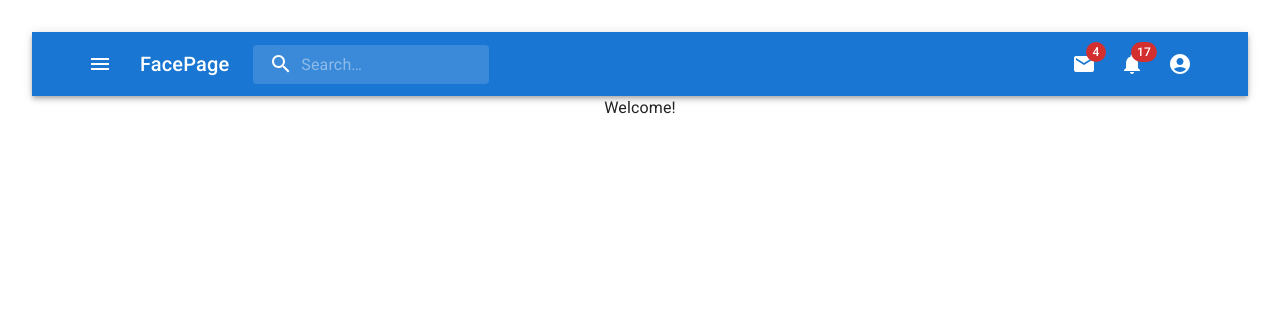
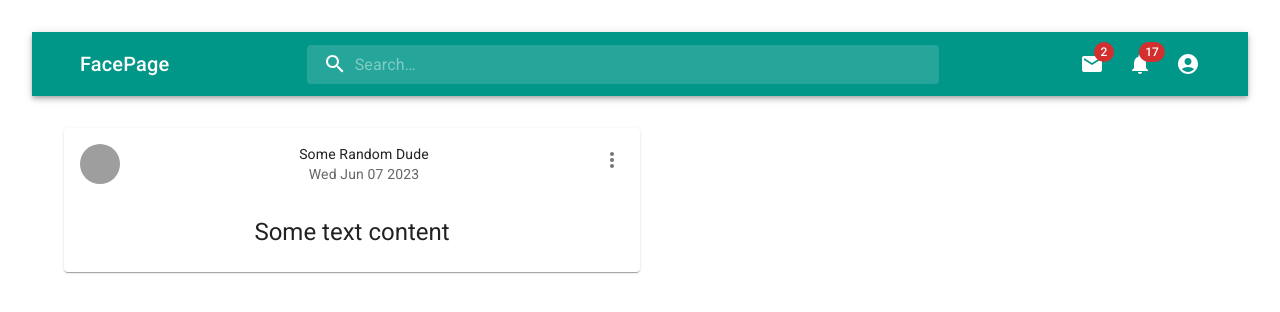
Before and after one commit to Saga-sanga/socialReact, a React (Vite) app: page / in a window 1280 px wide. Shown: the top 312 px of the page. Built offline with nearby package versions, Linux system fonts and the light colour scheme; grey boxes are pictures that could not be loaded.

Commit message:
Feat: Add Post Card, Refactor layout

```diff
--- a/src/App.tsx
+++ b/src/App.tsx
@@ -1,11 +1,10 @@
-import { useContext, useEffect, useState } from "react";
+import { useEffect, useState } from "react";
 import { Routes, Route, useNavigate } from "react-router-dom";
 import SignInSide from "./pages/SignInSide";
 import SignUp from "./pages/SignUp";
 import Home from "./pages/Home";
 import NoMatch from "./pages/404";
 // import {AuthContext} from "./hooks/AuthContext"
-import { AuthProvider } from "./components/AuthProvider";
 import "./App.css";
 import { useAuth } from "./hooks/AuthContext";
 import { ProtectedRoute } from "./components/ProtectedRoute";
@@ -23,7 +22,6 @@ function App() {
   // }, [navigate, user]);
 
   return (
-    <AuthProvider>
     <Routes>
       <Route
         path="/"
@@ -37,7 +35,6 @@ function App() {
       <Route path="/signup" element={<SignUp />}></Route>
       <Route path="*" element={<NoMatch />}></Route>
     </Routes>
-    </AuthProvider>
   );
 }
 
--- a/src/components/Layout.tsx
+++ b/src/components/Layout.tsx
@@ -1,12 +1,12 @@
-import { ThemeProvider, createTheme } from "@mui/material/styles";
 import { PropsWithChildren } from "react";
+import NavBar from "./NavBar";
 
-const defaultTheme = createTheme();
-
-export function Layout({children}: PropsWithChildren) {
+// TODO: Create layout
+export function Layout({ children }: PropsWithChildren) {
   return (
-    <ThemeProvider theme={defaultTheme}>
+    <>
+      <NavBar />
       {children}
-    </ThemeProvider>
-  )
+    </>
+  );
 }
--- a/src/components/NavBar.tsx
+++ b/src/components/NavBar.tsx
@@ -1,65 +1,65 @@
-import * as React from 'react';
-import { styled, alpha } from '@mui/material/styles';
-import AppBar from '@mui/material/AppBar';
-import Box from '@mui/material/Box';
-import Toolbar from '@mui/material/Toolbar';
-import IconButton from '@mui/material/IconButton';
-import Typography from '@mui/material/Typography';
-import InputBase from '@mui/material/InputBase';
-import Badge from '@mui/material/Badge';
-import MenuItem from '@mui/material/MenuItem';
-import Menu from '@mui/material/Menu';
-import MenuIcon from '@mui/icons-material/Menu';
-import SearchIcon from '@mui/icons-material/Search';
-import AccountCircle from '@mui/icons-material/AccountCircle';
-import MailIcon from '@mui/icons-material/Mail';
-import NotificationsIcon from '@mui/icons-material/Notifications';
-import MoreIcon from '@mui/icons-material/MoreVert';
-import { useAuth } from '../hooks/AuthContext';
-import { Container } from '@mui/material';
+import * as React from "react";
+import { styled, alpha } from "@mui/material/styles";
+import AppBar from "@mui/material/AppBar";
+import Box from "@mui/material/Box";
+import Toolbar from "@mui/material/Toolbar";
+import IconButton from "@mui/material/IconButton";
+import Typography from "@mui/material/Typography";
+import InputBase from "@mui/material/InputBase";
+import Badge from "@mui/material/Badge";
+import MenuItem from "@mui/material/MenuItem";
+import Menu from "@mui/material/Menu";
+import MenuIcon from "@mui/icons-material/Menu";
+import SearchIcon from "@mui/icons-material/Search";
+import AccountCircle from "@mui/icons-material/AccountCircle";
+import MailIcon from "@mui/icons-material/Mail";
+import NotificationsIcon from "@mui/icons-material/Notifications";
+import MoreIcon from "@mui/icons-material/MoreVert";
+import { useAuth } from "../hooks/AuthContext";
+import { Container } from "@mui/material";
 
-const Search = styled('div')(({ theme }) => ({
-  position: 'relative',
+const Search = styled("div")(({ theme }) => ({
+  position: "relative",
   borderRadius: theme.shape.borderRadius,
   backgroundColor: alpha(theme.palette.common.white, 0.15),
-  '&:hover': {
+  "&:hover": {
     backgroundColor: alpha(theme.palette.common.white, 0.25),
   },
   marginRight: theme.spacing(2),
   marginLeft: 0,
-  width: '100%',
-  [theme.breakpoints.up('sm')]: {
+  width: "100%",
+  [theme.breakpoints.up("sm")]: {
     marginLeft: theme.spacing(3),
-    width: 'auto',
+    width: "auto",
   },
 }));
 
-const SearchIconWrapper = styled('div')(({ theme }) => ({
+const SearchIconWrapper = styled("div")(({ theme }) => ({
   padding: theme.spacing(0, 2),
-  height: '100%',
-  position: 'absolute',
-  pointerEvents: 'none',
-  display: 'flex',
-  alignItems: 'center',
-  justifyContent: 'center',
+  height: "100%",
+  position: "absolute",
+  pointerEvents: "none",
+  display: "flex",
+  alignItems: "center",
+  justifyContent: "center",
 }));
 
 const StyledInputBase = styled(InputBase)(({ theme }) => ({
-  color: 'inherit',
-  '& .MuiInputBase-input': {
+  color: "inherit",
+  "& .MuiInputBase-input": {
     padding: theme.spacing(1, 1, 1, 0),
     // vertical padding + font size from searchIcon
     paddingLeft: `calc(1em + ${theme.spacing(4)})`,
-    transition: theme.transitions.create('width'),
-    width: '100%',
-    [theme.breakpoints.up('md')]: {
-      width: '20ch',
-    },
+    transition: theme.transitions.create("width"),
+    width: "45vw",
+    // [theme.breakpoints.up("md")]: {
+    //   width: "50ch",
+    // },
   },
 }));
 
 export default function PrimarySearchAppBar() {
-  const {user, logout} = useAuth();
+  const { user, logout } = useAuth();
   const [anchorEl, setAnchorEl] = React.useState<null | HTMLElement>(null);
   const [mobileMoreAnchorEl, setMobileMoreAnchorEl] =
     React.useState<null | HTMLElement>(null);
@@ -88,21 +88,21 @@ export default function PrimarySearchAppBar() {
     logout?.();
     setAnchorEl(null);
     handleMobileMenuClose();
-  }
+  };
 
-  const menuId = 'primary-search-account-menu';
+  const menuId = "primary-search-account-menu";
   const renderMenu = (
     <Menu
       anchorEl={anchorEl}
       anchorOrigin={{
-        vertical: 'top',
-        horizontal: 'right',
+        vertical: "top",
+        horizontal: "right",
       }}
       id={menuId}
       keepMounted
       transformOrigin={{
-        vertical: 'top',
-        horizontal: 'right',
+        vertical: "top",
+        horizontal: "right",
       }}
       open={isMenuOpen}
       onClose={handleMenuClose}
@@ -113,19 +113,19 @@ export default function PrimarySearchAppBar() {
     </Menu>
   );
 
-  const mobileMenuId = 'primary-search-account-menu-mobile';
+  const mobileMenuId = "primary-search-account-menu-mobile";
   const renderMobileMenu = (
     <Menu
       anchorEl={mobileMoreAnchorEl}
       anchorOrigin={{
-        vertical: 'top',
-        horizontal: 'right',
+        vertical: "top",
+        horizontal: "right",
       }}
       id={mobileMenuId}
       keepMounted
       transformOrigin={{
-        vertical: 'top',
-        horizontal: 'right',
+        vertical: "top",
+        horizontal: "right",
       }}
       open={isMobileMenuOpen}
       onClose={handleMobileMenuClose}
@@ -168,9 +168,9 @@ export default function PrimarySearchAppBar() {
   return (
     <Box sx={{ flexGrow: 1 }}>
       <AppBar position="static">
-        <Container maxWidth="lg">
+        <Container maxWidth="xl">
           <Toolbar>
-            <IconButton
+            {/* <IconButton
               size="large"
               edge="start"
               color="inherit"
@@ -178,28 +178,33 @@ export default function PrimarySearchAppBar() {
               sx={{ mr: 2 }}
             >
               <MenuIcon />
-            </IconButton>
+            </IconButton> */}
             <Typography
               variant="h6"
               noWrap
               component="div"
-              sx={{ display: { xs: 'none', sm: 'block' } }}
+              sx={{ display: { xs: "none", sm: "block" } }}
             >
               FacePage
             </Typography>
+            <Box sx={{ flexGrow: 1 }} />
             <Search>
               <SearchIconWrapper>
                 <SearchIcon />
               </SearchIconWrapper>
               <StyledInputBase
                 placeholder="Search…"
-                inputProps={{ 'aria-label': 'search' }}
+                inputProps={{ "aria-label": "search" }}
               />
             </Search>
             <Box sx={{ flexGrow: 1 }} />
-            <Box sx={{ display: { xs: 'none', md: 'flex' } }}>
-              <IconButton size="large" aria-label="show 4 new mails" color="inherit">
-                <Badge badgeContent={4} color="error">
+            <Box sx={{ display: { xs: "none", md: "flex" } }}>
+              <IconButton
+                size="large"
+                aria-label="show 4 new mails"
+                color="inherit"
+              >
+                <Badge badgeContent={2} color="error">
                   <MailIcon />
                 </Badge>
               </IconButton>
@@ -224,7 +229,7 @@ export default function PrimarySearchAppBar() {
                 <AccountCircle />
               </IconButton>
             </Box>
-            <Box sx={{ display: { xs: 'flex', md: 'none' } }}>
+            <Box sx={{ display: { xs: "flex", md: "none" } }}>
               <IconButton
                 size="large"
                 aria-label="show more"
--- /dev/null
+++ b/src/components/PostCard.tsx
@@ -0,0 +1,25 @@
+import { Avatar, Card, CardContent, CardHeader, Typography } from "@mui/material";
+import IconButton from '@mui/material/IconButton';
+import MoreVertIcon from '@mui/icons-material/MoreVert';
+
+export function PostCard() {
+  return (
+    <Card className="max-w-xl">
+      <CardHeader
+        avatar={
+          <Avatar alt="Rajmi Ulda" aria-label="Rajmi Ulda" src="https://mui.com/static/images/avatar/2.jpg"/>
+        }
+        action={
+          <IconButton aria-label="settings">
+            <MoreVertIcon />
+          </IconButton>
+        }
+        title="Some Random Dude"
+        subheader={new Date().toDateString()}
+      />
+      <CardContent>
+        <Typography variant="h5">Some text content</Typography>
+      </CardContent>
+    </Card>
+  );
+}
--- a/src/main.tsx
+++ b/src/main.tsx
@@ -1,17 +1,34 @@
-import React from 'react'
-import ReactDOM from 'react-dom/client'
-import App from './App.tsx'
-import {BrowserRouter as Router} from "react-router-dom"
-import './index.css'
-import '@fontsource/roboto/300.css';
-import '@fontsource/roboto/400.css';
-import '@fontsource/roboto/500.css';
-import '@fontsource/roboto/700.css';
+import React from "react";
+import ReactDOM from "react-dom/client";
+import App from "./App.tsx";
+import { BrowserRouter as Router } from "react-router-dom";
+import { ThemeProvider, createTheme } from "@mui/material/styles";
+import { AuthProvider } from "./components/AuthProvider";
+import "./index.css";
+import "@fontsource/roboto/300.css";
+import "@fontsource/roboto/400.css";
+import "@fontsource/roboto/500.css";
+import "@fontsource/roboto/700.css";
 
-ReactDOM.createRoot(document.getElementById('root') as HTMLElement).render(
+const myTheme = createTheme({
+  palette: {
+    primary: {
+      main: "#009688"
+    },
+    secondary: {
+      main: "#448aff"
+    }
+  }
+});
+
+ReactDOM.createRoot(document.getElementById("root") as HTMLElement).render(
   <React.StrictMode>
-    <Router>
-      <App />
-    </Router>
-  </React.StrictMode>,
-)
+    <ThemeProvider theme={myTheme}>
+      <Router>
+        <AuthProvider>
+          <App />
+        </AuthProvider>
+      </Router>
+    </ThemeProvider>
+  </React.StrictMode>
+);
--- a/src/pages/Home.tsx
+++ b/src/pages/Home.tsx
@@ -1,19 +1,16 @@
-import { Link } from "react-router-dom";
 import { UserProp } from "../types/MyTypes";
 import { Layout } from "../components/Layout";
-import { Container, CssBaseline } from "@mui/material";
-import NavBar from "../components/NavBar"
-
+import { Container } from "@mui/material";
+import Grid from '@mui/material/Unstable_Grid2';
+import { PostCard } from "../components/PostCard";
 
 export default function Home({ user }: UserProp) {
   return (
     <Layout>
-      <NavBar/>
-      <Container component="main" className="min-h-screen">
-        <CssBaseline/>
-        <div>
-          <div>Welcome! {user?.name.first}</div>
-        </div>
+      <Container component="main" className="min-h-[calc(100vh_-_64px)]">
+        <Grid container direction="column" className="pt-8">
+          <PostCard/>
+        </Grid>
       </Container>
     </Layout>
   );
--- a/src/pages/SignInSide.tsx
+++ b/src/pages/SignInSide.tsx
@@ -12,7 +12,6 @@ import Grid from "@mui/material/Grid";
 import LockOutlinedIcon from "@mui/icons-material/LockOutlined";
 import Typography from "@mui/material/Typography";
 import { useNavigate, Link as RouterLink } from "react-router-dom";
-import { Layout } from "../components/Layout";
 import { useAuth } from "../hooks/AuthContext";
 
 function Copyright(props: any) {
@@ -95,7 +94,6 @@ export default function SignInSide() {
   };
 
   return (
-    <Layout>
     <Grid container component="main" className="h-screen">
       <CssBaseline />
       <Grid
@@ -190,6 +188,5 @@ export default function SignInSide() {
         </Box>
       </Grid>
     </Grid>
-    </Layout>
   );
 }
--- a/src/pages/SignUp.tsx
+++ b/src/pages/SignUp.tsx
@@ -12,7 +12,6 @@ import LockOutlinedIcon from "@mui/icons-material/LockOutlined";
 import Typography from "@mui/material/Typography";
 import Container from "@mui/material/Container";
 import { Link as RouterLink } from "react-router-dom";
-import { Layout } from "../components/Layout";
 
 function Copyright(props: any) {
   return (
@@ -52,7 +51,6 @@ export default function SignUp() {
   };
 
   return (
-    <Layout>
     <Container component="main" maxWidth="xs">
       <CssBaseline />
       <Box
@@ -146,6 +144,5 @@ export default function SignUp() {
       </Box>
       <Copyright sx={{ mt: 5 }} />
     </Container>
-    </Layout>
   );
 }
```
Lines whose indentation alone changed are shown as unchanged.
